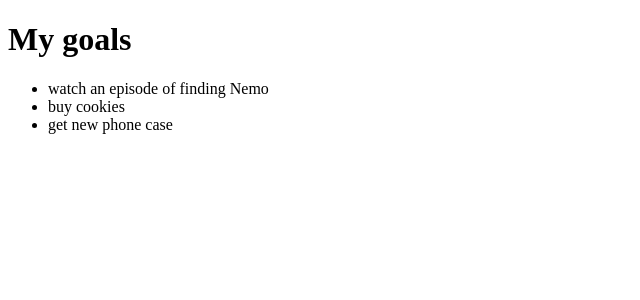
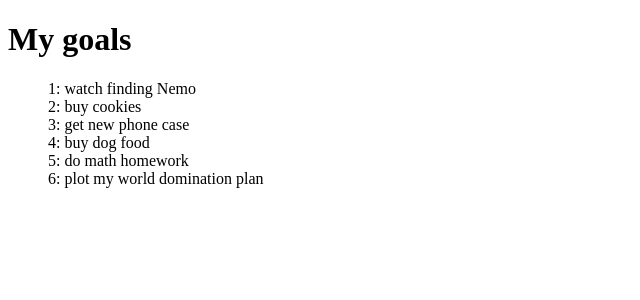
Before and after one commit to KellyKiiru/goals, an Angular app: page / in a window 1280 px wide. Shown: the top 300 px of the page, without its empty margins (0-640 px from the left). Built offline with nearby package versions, Linux system fonts and the light colour scheme.

Commit message:
add class and import it to app component.ts; add an array of objects

```diff
--- a/src/app/app.component.html
+++ b/src/app/app.component.html
@@ -1,9 +1,9 @@
 <div>
   <h1> My goals </h1>
-  <!-- <p>My goal for today is to {{goal}}. </p> -->
+  <!-- <p *ngFor="let goal of goals">My goal for today is to {{goal}}. </p> -->
   <ul>
-    <li *ngFor="let goal of goals" >
-      {{goal}}
+    <li *ngFor="let goal of goals" style="list-style: none;">
+      {{goal.id}}: {{goal.name}}
     </li>
   </ul>
 </div>
--- a/src/app/app.component.ts
+++ b/src/app/app.component.ts
@@ -1,5 +1,5 @@
 import { Component } from '@angular/core';
-
+import { Goal } from './goal';
 @Component({
   selector: 'app-root',
   templateUrl: './app.component.html',
@@ -7,9 +7,18 @@ import { Component } from '@angular/core';
 })
 export class AppComponent {
 
-  goals:string[]
+  // goals:string[]
+  goals:Goal[]=[
+    {id:1, name:'watch finding Nemo'},
+    {id:2, name:'buy cookies'},
+    {id:3,name:'get new phone case'},
+    {id:4,name:'buy dog food'},
+    {id:5, name:'do math homework'},
+    {id:6, name:'plot my world domination plan'}
+  ]
 
   constructor(){
-    this.goals=['watch an episode of finding Nemo', 'buy cookies', 'get new phone case']
+    // this.goals=['watch an episode of finding Nemo', 'buy cookies', 'get new phone case']
+
   }
 }
--- a/src/app/app.module.ts
+++ b/src/app/app.module.ts
@@ -6,7 +6,7 @@ import { AppComponent } from './app.component';
 
 @NgModule({
   declarations: [
-    AppComponent
+    AppComponent,
   ],
   imports: [
     BrowserModule,
--- /dev/null
+++ b/src/app/goal.ts
@@ -0,0 +1,4 @@
+export class Goal {
+    id!: number;
+    name!: string;
+}
```
Also changed, not shown: 1 other file (tests, documents, lock files or other folders).
